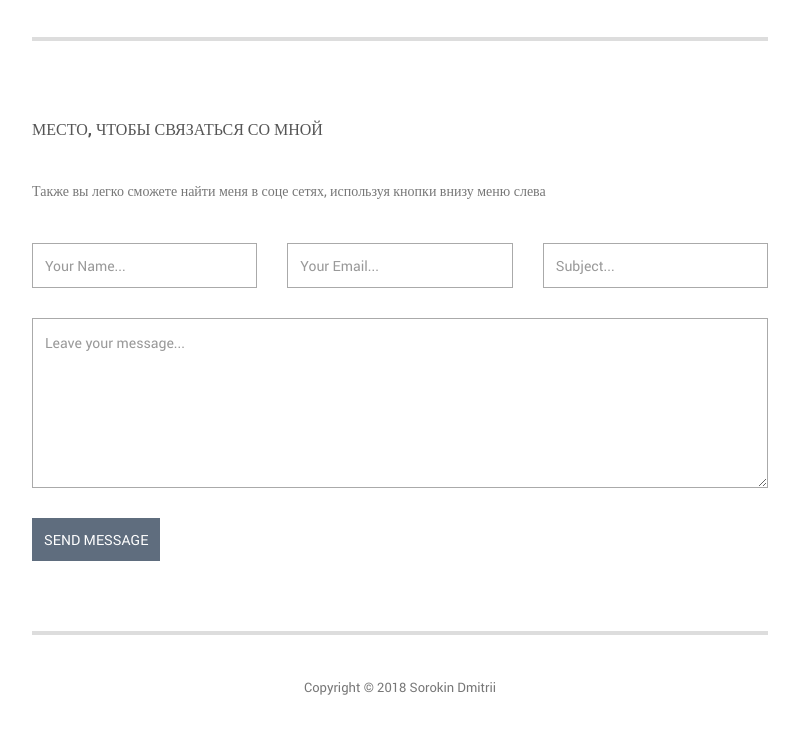
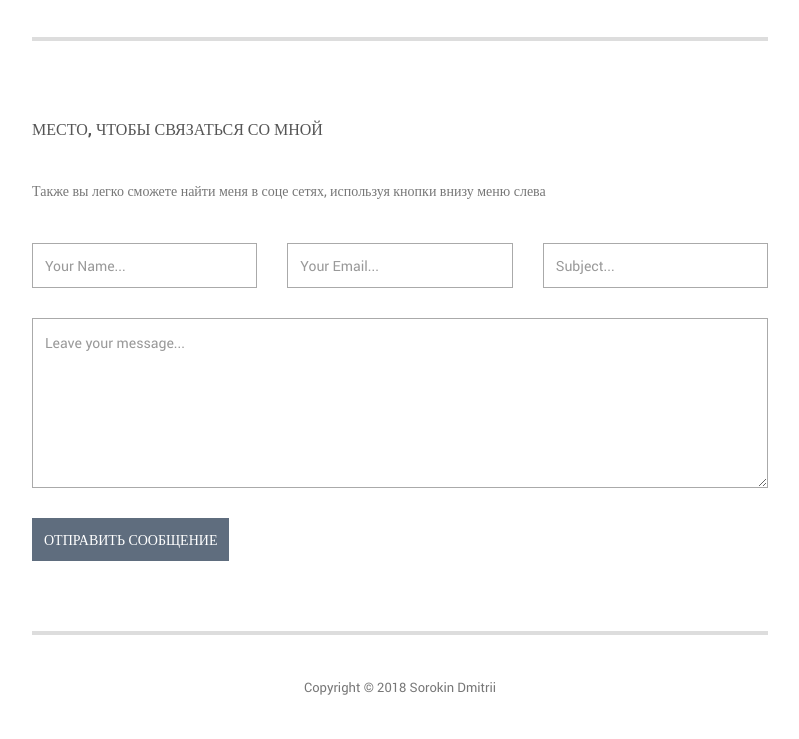
Before and after one commit to tipalol/landing, a plain HTML site: page index.html in a window 1280 px wide. Shown: the part 2066-2805 px from the top of the page, without its empty margins (432-1231 px from the left). Drawn offline with Linux system fonts and the light colour scheme.

Commit message:
Update index.html

```diff
--- a/index.html
+++ b/index.html
@@ -208,7 +208,7 @@
                                 <textarea name="message" id="message" cols="30" rows="6" placeholder="Leave your message..."></textarea>
                             </fieldset>
                             <fieldset class="col-md-12 col-sm-12">
-                                <input type="submit" class="button big default" value="Send Message">
+                                <input type="submit" class="button big default" value="Отправить сообщение">
                             </fieldset>
                         </form>
                     </div> <!-- .contact-form -->
```
